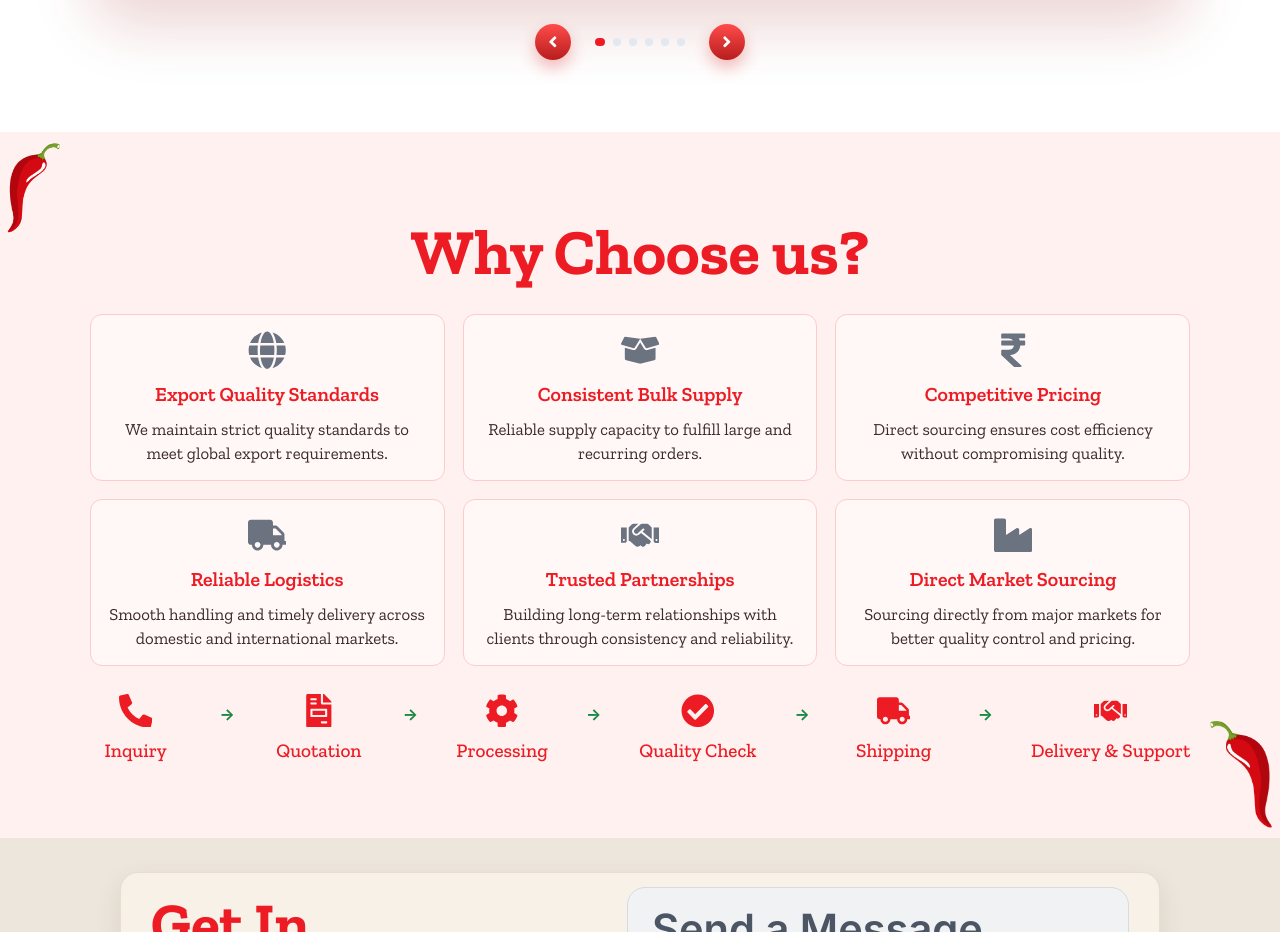
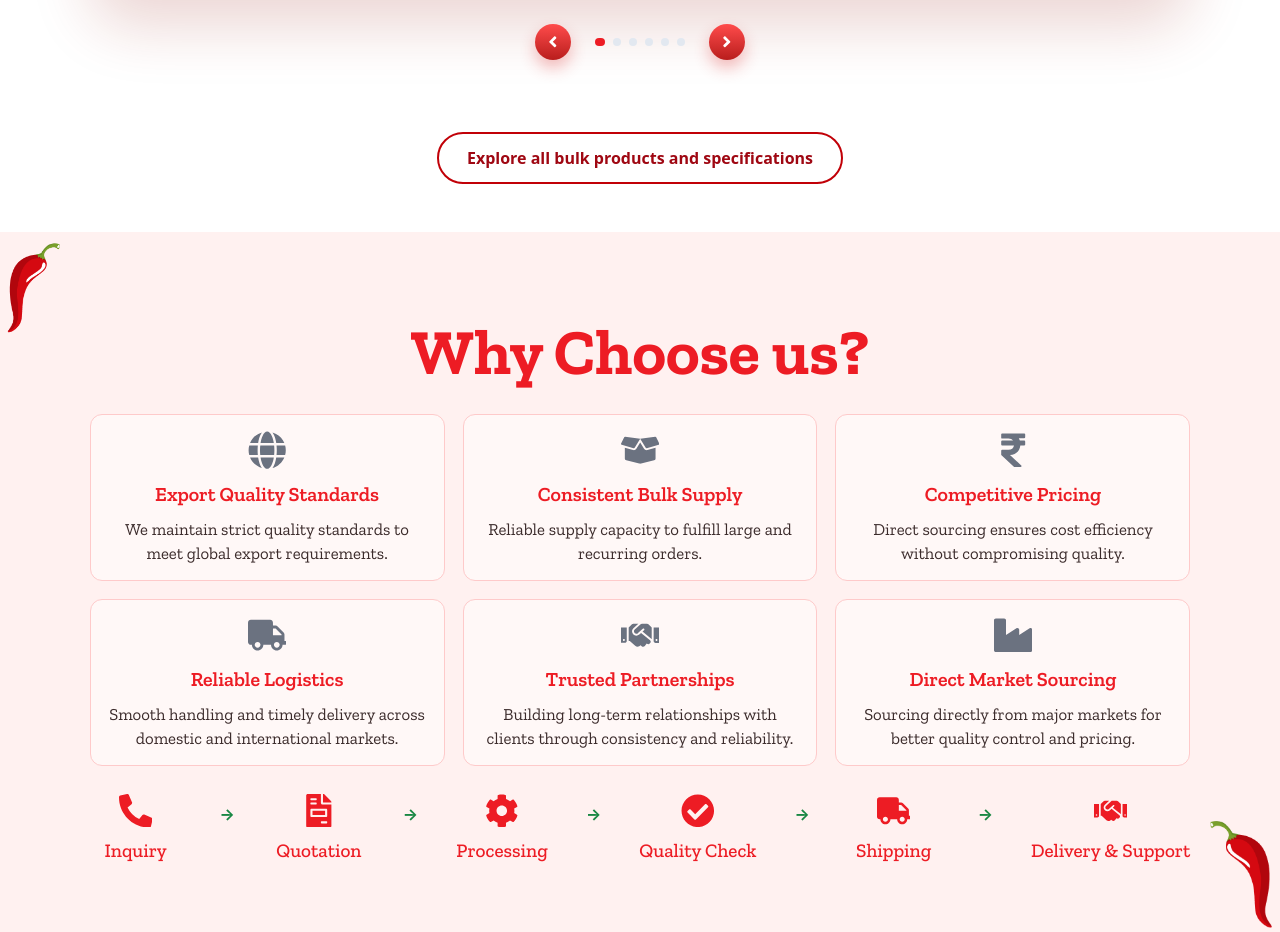
Before and after one commit to sheshankchigumalla-bot/SRC-Corporation, a Next.js app: page / in a window 1280 px wide. Shown: the part 2360-3292 px from the top of the page. Built offline with nearby package versions, Linux system fonts and the light colour scheme; a web font is replaced by a local one.

Commit message:
Add homepage internal link to crawlable product pages

```diff
--- a/src/app/page.tsx
+++ b/src/app/page.tsx
@@ -1,4 +1,5 @@
 import Navbar from "@/components/Navbar";
+import Link from "next/link";
 import Hero from "@/components/Hero";
 import About from "@/components/About";
 import Services from "@/components/Services";
@@ -16,6 +17,7 @@ export default function HomePage() {
         <Hero />
         <About />
         <Services />
+        <div className="bg-white px-6 pb-12 text-center"><Link href="/products" className="inline-block rounded-full border-2 border-red-700 px-7 py-3 font-semibold text-red-800">Explore all bulk products and specifications</Link></div>
         <WhyChoose />
         <Contact />
       </main>
```
